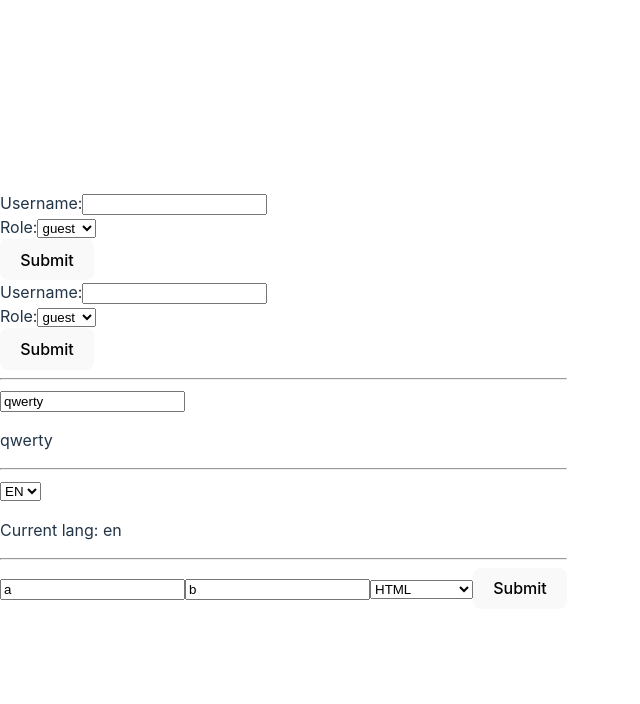
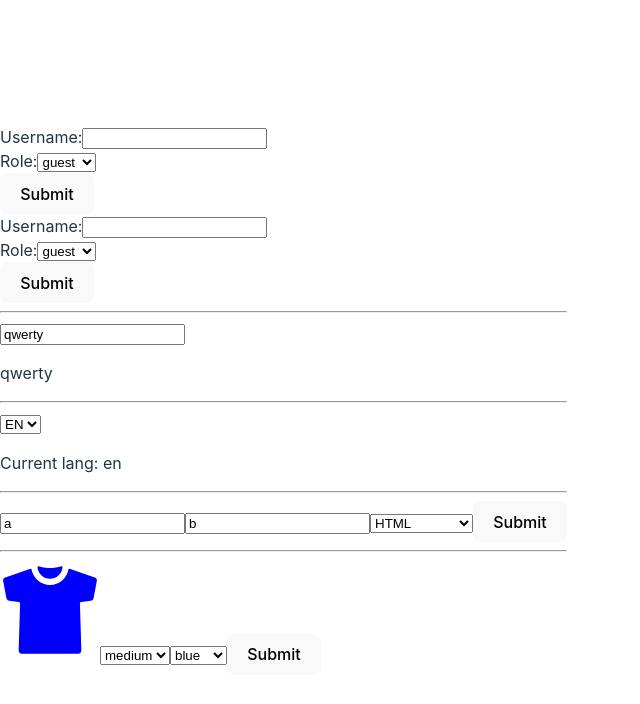
Before and after one commit to 9NBelka/react-learn-module-3, a React (Vite) app: page / in a window 1280 px wide. Shown: the top 704 px of the page, without its empty margins (0-640 px from the left). Built offline with nearby package versions, Linux system fonts and the light colour scheme.

Commit message:
контролируемая форма. смена цвета футболки

```diff
--- a/package.json
+++ b/package.json
@@ -11,7 +11,8 @@
   },
   "dependencies": {
     "react": "^18.3.1",
-    "react-dom": "^18.3.1"
+    "react-dom": "^18.3.1",
+    "react-icons": "^5.2.1"
   },
   "devDependencies": {
     "@types/react": "^18.3.3",
--- a/src/App.jsx
+++ b/src/App.jsx
@@ -3,6 +3,7 @@ import UserForm from "./components/UserForm/UserForm"
 import TextInput from "./components/TextInput/TextInput";
 import LangSwitcher from "./components/LangSwitcher/LangSwitcher";
 import Formd from "./components/Form/Form";
+import FormClothes from "./components/FormClothes/FormClothes";
 
 function App() {
 
@@ -39,6 +40,10 @@ function App() {
       <hr />
 
       <Formd />
+
+      <hr />
+
+      <FormClothes />
     </>
   )
 }
--- /dev/null
+++ b/src/components/FormClothes/FormClothes.jsx
@@ -0,0 +1,46 @@
+import { IoShirt } from "react-icons/io5";
+import { useState } from "react"
+
+const initialValues = {
+    size: "medium",
+    color: "blue"
+}
+
+const FormClothes = () => {
+  const [state, setState] = useState(initialValues);
+
+   const handleSubmit = (e) => {
+    e.preventDefault();
+
+    console.log(state)
+    setState(initialValues);
+  }
+
+   const handleChange = (e) => {
+    setState({
+      ...state,
+      [e.target.name]: e.target.value,
+    });
+  };
+
+  return (
+    <form autoComplete="off" noValidate onSubmit={handleSubmit}>
+      <IoShirt size="100" color={state.color} />
+    <select name="size" id="" value={state.size} onChange={handleChange}>
+      <option value="small">small</option>
+      <option value="medium">medium</option>
+      <option value="large">large</option>
+    </select>
+
+    <select name="color" id="" value={state.color} onChange={handleChange}>
+      <option value="red">red</option>
+      <option value="blue">blue</option>
+      <option value="green">green</option>
+    </select>
+
+    <button type="submit">Submit</button>
+    </form>
+  )
+}
+
+export default FormClothes
```
Also changed, not shown: 1 other file (tests, documents, lock files or other folders).
